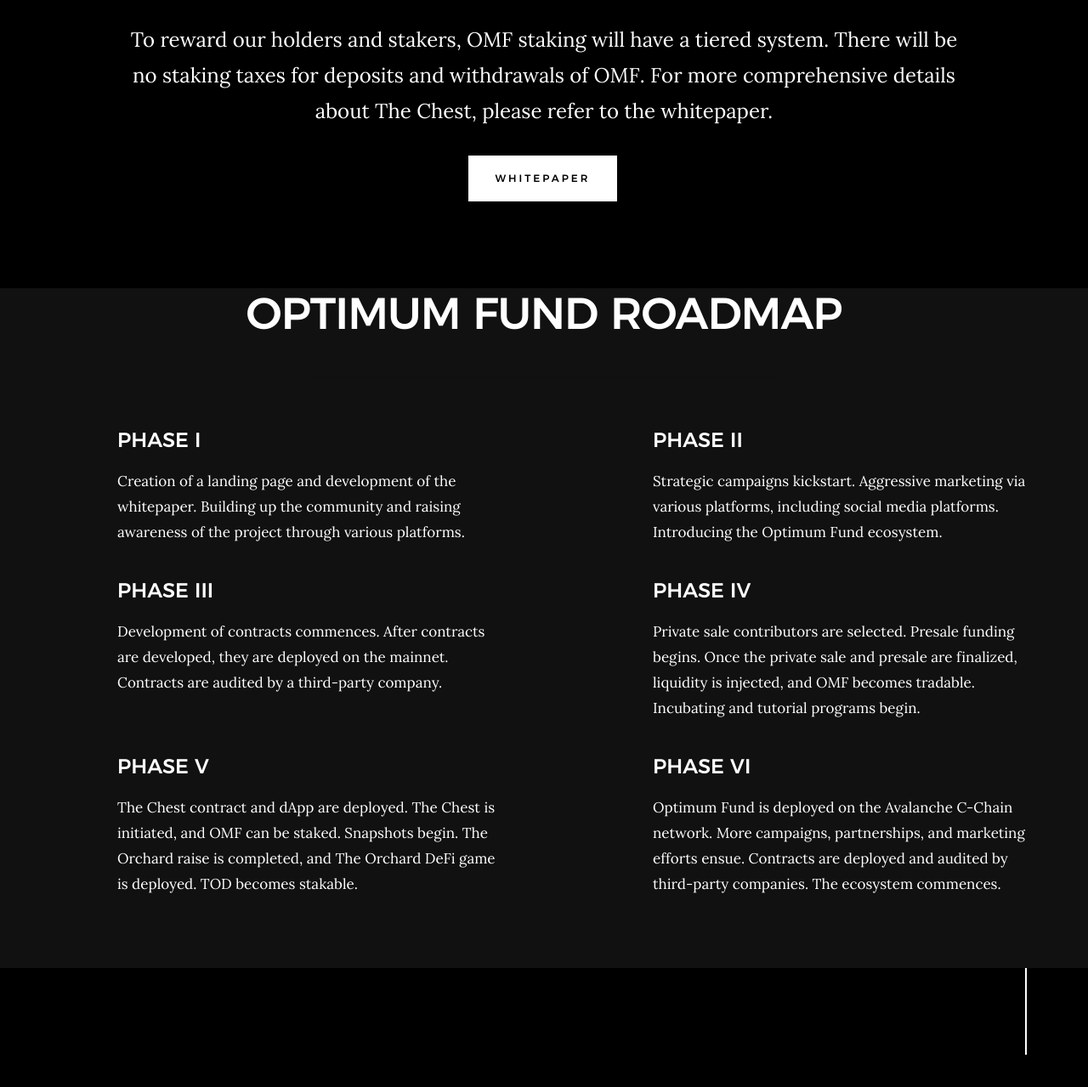
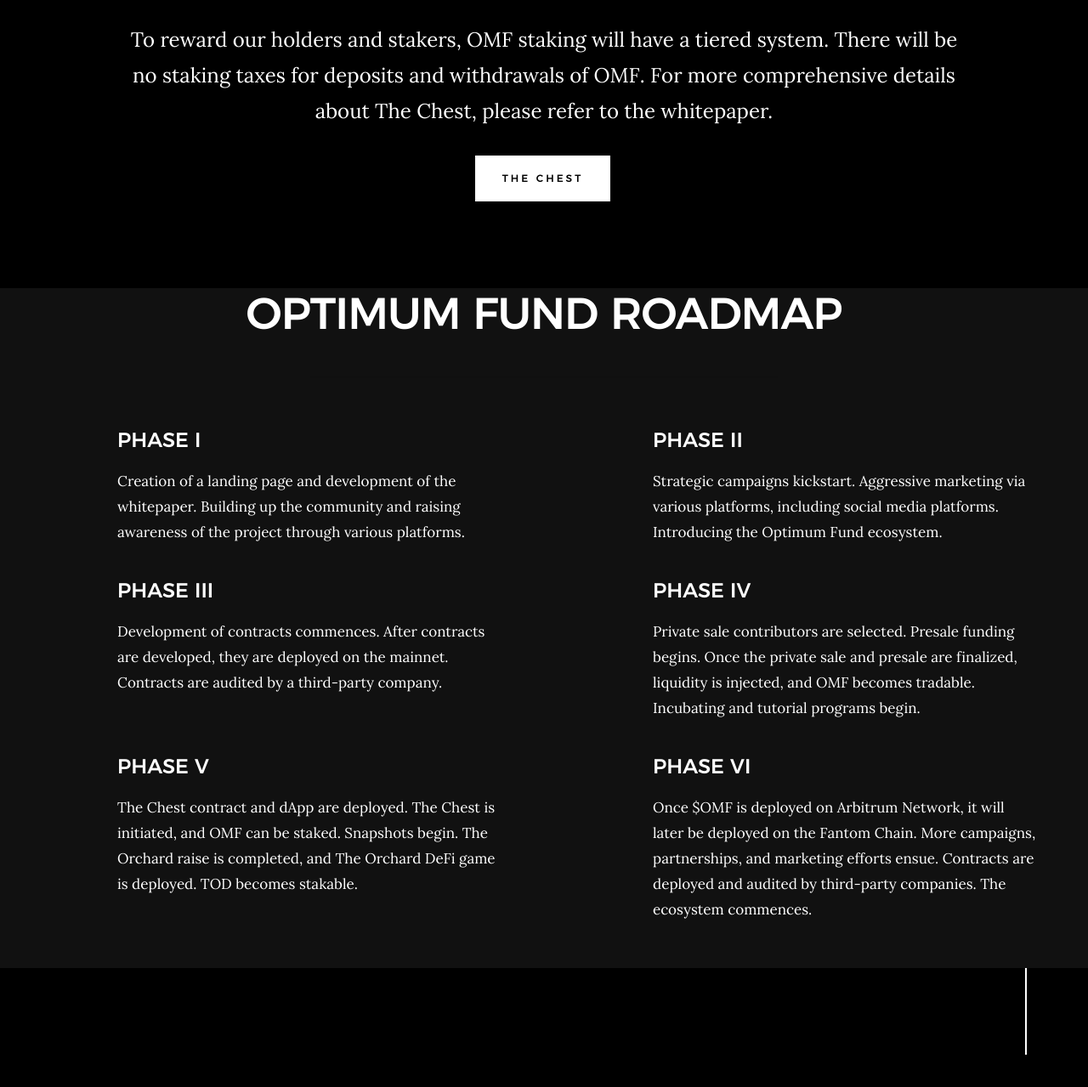
Before and after one commit to we-die-tommorow/Project, a website: page index.html in a window 1280 px wide. Shown: the part 3079-4358 px from the top of the page at 85% size. Drawn offline with Linux system fonts and the light colour scheme; files whose address does not match are found by name.

Commit message:
Update index.html

```diff
--- a/index.html
+++ b/index.html
@@ -61,7 +61,7 @@
                     <li><a   href="https://oreoswap.finance/swap" target="_blank">Buy OMF</a></li>
                     <li><a   href="/files/Optimum Fund.pdf (2) (2).pdf" target="_blank">Whitepaper</a></li>
 
-                    <li><a class="smoothscroll"  href="#clients" title="clients">The Chest</a></li>
+                    <li><a class="smoothscroll"  href="https://teststake-kappa.vercel.app/" title="clients">The Chest</a></li>
                     <li><a class="smoothscroll"  href="#contact" title="contact">The Orchard</a></li>
                 </ul>
 
@@ -302,8 +302,8 @@
             </div>
             <div class="">
 
-                <a href="/files/Optimum Fund.pdf (2) (2).pdf" target="_blank">
-                    <button>Whitepaper</button>
+                <a href="https://teststake-kappa.vercel.app/" target="_blank">
+                    <button>The Chest</button>
                 </a>
             </div>
 
@@ -403,7 +403,7 @@
                         </div>
                         <div class="service-text">
                             <h3>PHASE VI</h3>
-                            <p>Optimum Fund is deployed on the Avalanche C-Chain network. More campaigns, partnerships, and marketing efforts ensue. Contracts are deployed and audited by third-party companies. The ecosystem commences.
+                            <p>Once $OMF is deployed on Arbitrum Network, it will later be deployed on the Fantom Chain. More campaigns, partnerships, and marketing efforts ensue. Contracts are deployed and audited by third-party companies. The ecosystem commences.
                             </p>
                         </div>
                     </div>
```
